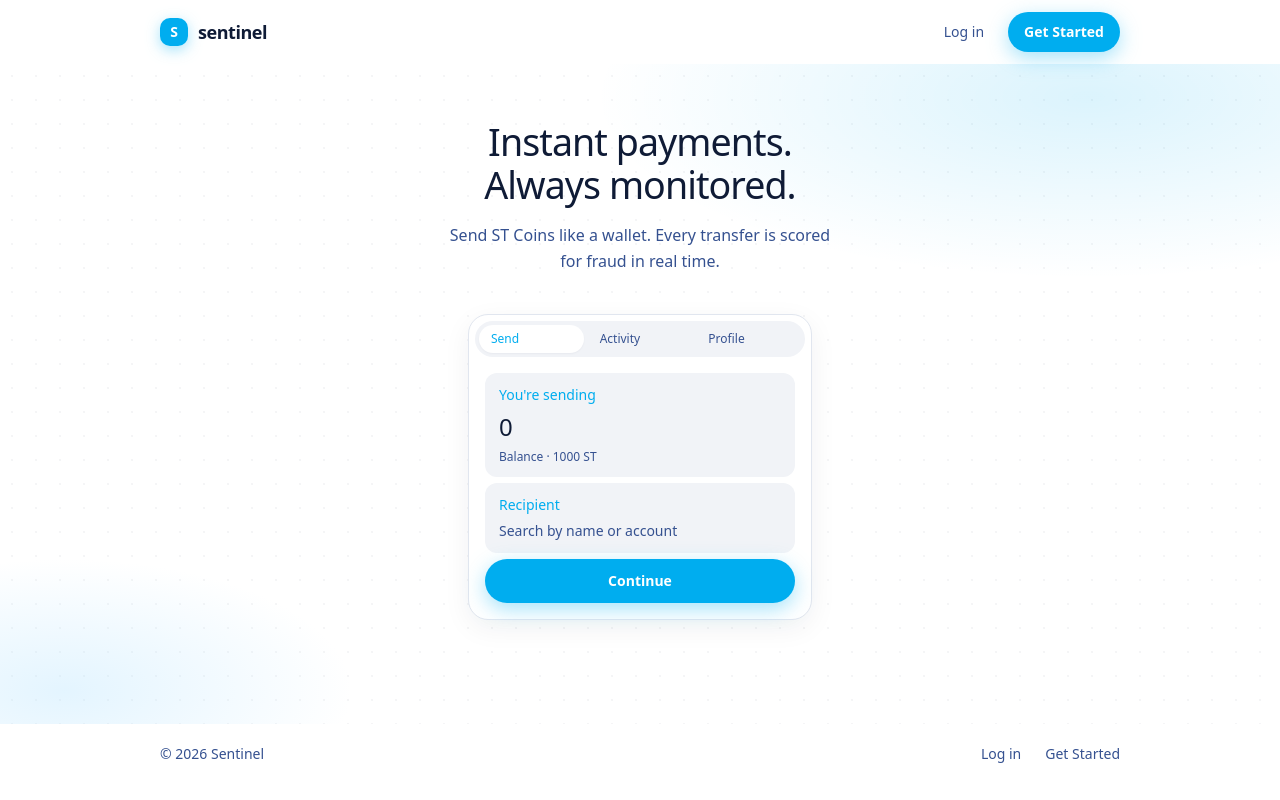
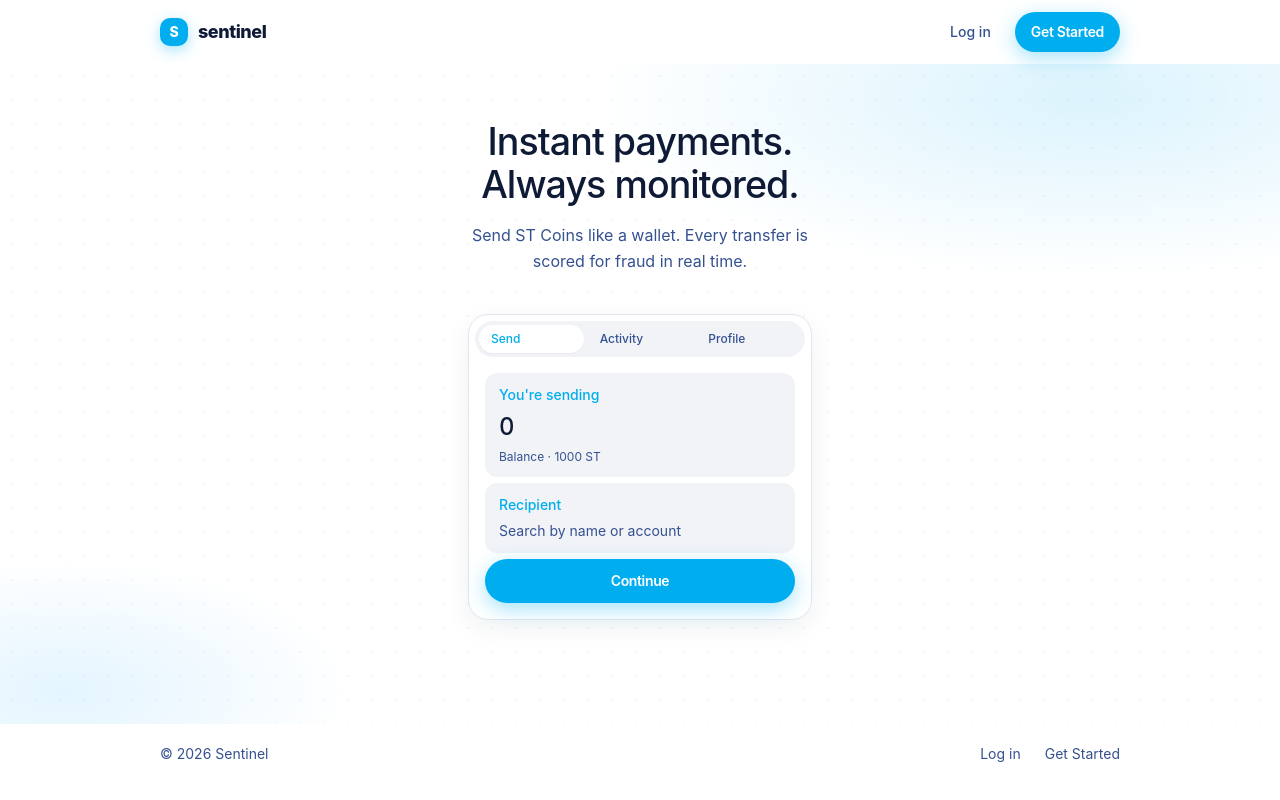
Before and after one commit to rizaan0/sentinel, a React (Vite) app in the folder frontend/: page / in a window 1280 px wide. Built offline with nearby package versions, Linux system fonts and the light colour scheme; no server answers; what cuelume would draw is missing.

Commit message:
style: adopt SF Pro font stack and control tracking

```diff
--- a/frontend/src/index.css
+++ b/frontend/src/index.css
@@ -1,8 +1,11 @@
 @import "tailwindcss";
 
 @theme {
-  --font-sans: "Plus Jakarta Sans", system-ui, sans-serif;
-  --font-display: "Plus Jakarta Sans", system-ui, sans-serif;
+  /* SF Pro on Apple; Segoe UI Variable elsewhere — SF ecosystem stack */
+  --font-sans: -apple-system, BlinkMacSystemFont, "SF Pro Text", "SF Pro Display",
+    "Segoe UI Variable", "Segoe UI", system-ui, sans-serif;
+  --font-display: -apple-system, BlinkMacSystemFont, "SF Pro Display", "SF Pro Text",
+    "Segoe UI Variable", "Segoe UI", system-ui, sans-serif;
 
   /* Cool neutrals — Umbra light canvas (constant H 264.481) */
   --color-ink-50: oklch(0.979 0.003 264.481);
@@ -90,9 +93,17 @@ body {
   margin: 0;
   min-height: 100dvh;
   font-family: var(--font-sans);
+  font-optical-sizing: auto;
   background: var(--color-surface);
   color: var(--color-text);
   -webkit-font-smoothing: antialiased;
+  -moz-osx-font-smoothing: grayscale;
+  text-rendering: optimizeLegibility;
+}
+
+/* Direction-tied SF glyphs flip in RTL (see better-ui icons). */
+[dir="rtl"] .icon-directional {
+  scale: -1 1;
 }
 
 #root {
@@ -121,7 +132,7 @@ body {
 @layer components {
   .input {
     @apply w-full rounded-[var(--radius-md)] border border-[var(--color-border)]
-      bg-[var(--color-surface-muted)] px-3.5 py-3 text-base text-[var(--color-text)]
+      bg-[var(--color-surface-muted)] px-3.5 py-3 text-base tracking-tight text-[var(--color-text)]
       placeholder:text-[var(--color-ink-400)]
       focus:outline-none focus:ring-2 focus:ring-[var(--color-accent)]/35 focus:border-[var(--color-accent)]
       focus:bg-[var(--color-surface-raised)];
@@ -130,7 +141,7 @@ body {
   .btn-primary {
     @apply inline-flex items-center justify-center gap-2 rounded-[var(--radius-pill)]
       bg-[var(--color-accent)] text-[var(--color-text-inverse)]
-      px-5 py-3 text-sm font-semibold min-h-11
+      px-5 py-3 text-sm font-semibold tracking-tight min-h-11
       shadow-[0_6px_20px_var(--color-accent-glow)]
       transition-[transform,background-color,box-shadow] duration-150
       ease-[cubic-bezier(0.2,0,0,1)]
@@ -142,7 +153,7 @@ body {
   .btn-secondary {
     @apply inline-flex items-center justify-center gap-2 rounded-[var(--radius-pill)]
       border border-[var(--color-border)] bg-[var(--color-surface-raised)]
-      text-[var(--color-text)] px-5 py-3 text-sm font-semibold min-h-11
+      text-[var(--color-text)] px-5 py-3 text-sm font-semibold tracking-tight min-h-11
       transition-[transform,background-color] duration-150
       ease-[cubic-bezier(0.2,0,0,1)]
       hover:bg-[var(--color-ink-50)]
@@ -152,7 +163,7 @@ body {
 
   .btn-ghost {
     @apply inline-flex items-center justify-center gap-2 rounded-[var(--radius-pill)]
-      text-[var(--color-text-muted)] px-3 py-2 text-sm font-medium min-h-11
+      text-[var(--color-text-muted)] px-3 py-2 text-sm font-medium tracking-tight min-h-11
       transition-[transform,color,background-color] duration-150
       ease-[cubic-bezier(0.2,0,0,1)]
       hover:text-[var(--color-text)] hover:bg-[var(--color-ink-100)]
```
